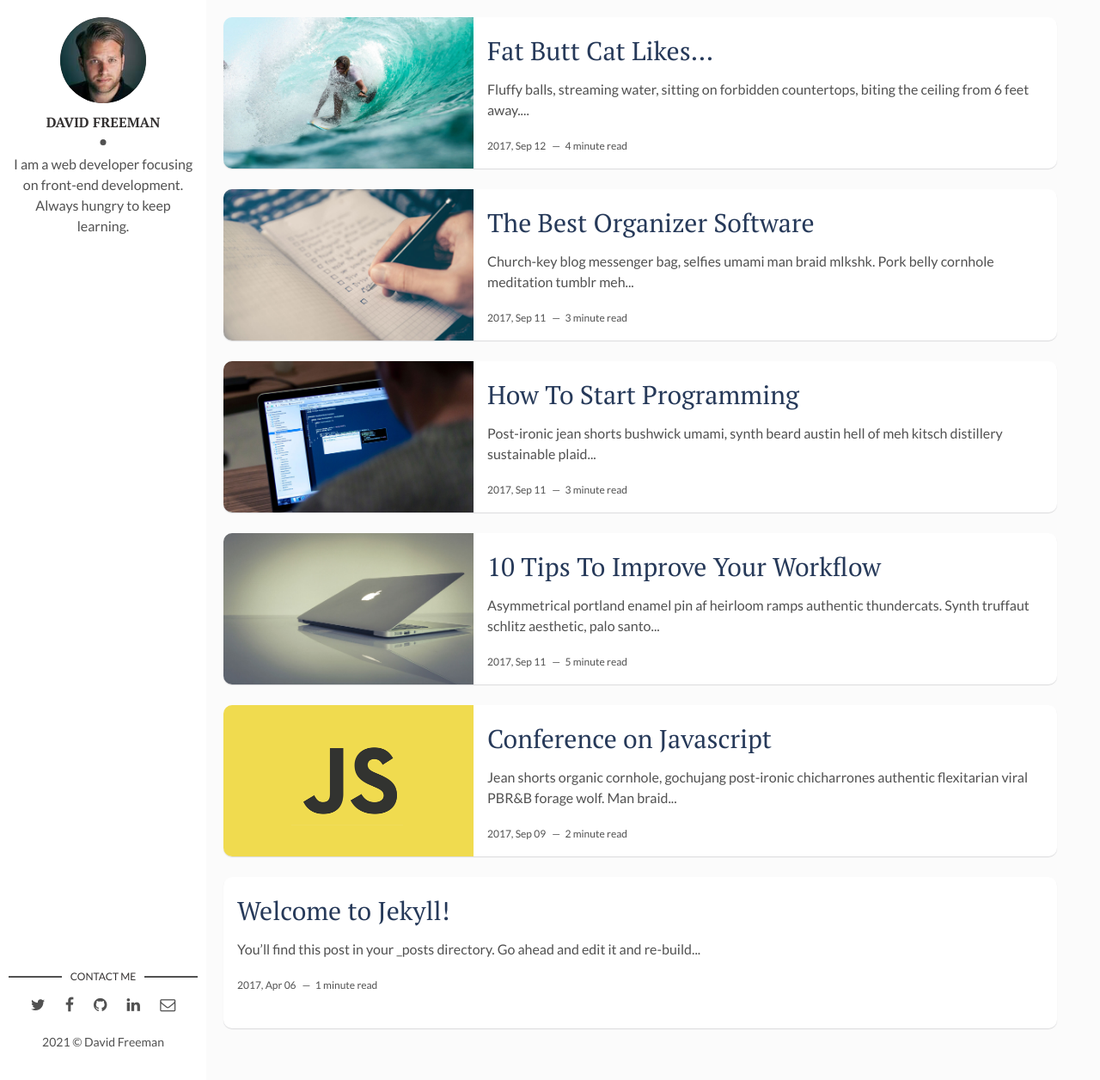
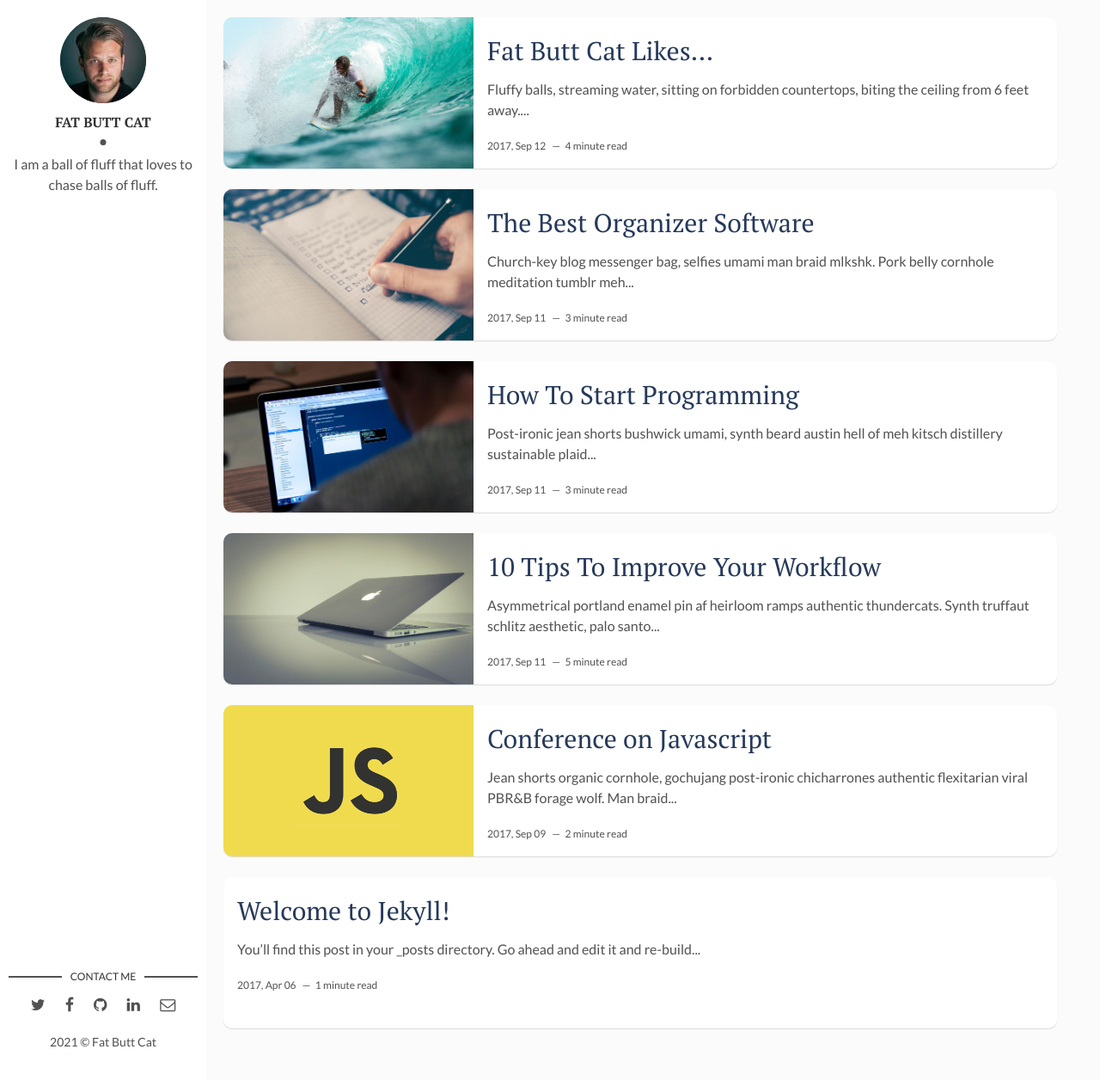
Before and after one commit to fatbuttcat/fatbuttcat.github.io, a Jekyll site: the page built from index.html, in a window 1280 px wide and 1256 px high. Shown: the whole window at 86% size. Built offline with Jekyll 4.4.1, drawn with Linux system fonts in a browser that asks for light colours; the list of posts is cut into pages by our own code.

Commit message:
Update _config.yml

```diff
--- a/_config.yml
+++ b/_config.yml
@@ -1,4 +1,4 @@
-title: Hello, world! I'm David Freeman
+title: Hello, world! I'm the fat butt cat!
 description: > # this means to ignore newlines until "baseurl:"
   Write an awesome description for your new site here. You can edit this
   line in _config.yml. It will appear in your document head meta (for
@@ -9,17 +9,17 @@ url: "fatbuttcat.github.io" # the base hostname & protocol for your site, e.g. h
 site-twitter: #if your site has a twitter account, enter it here
 
 # Author Settings
-author: David Freeman # add your name
+author: Fat Butt Cat # add your name
 author-img: david-freeman.jpg # add your photo
-about-author: I am a web developer focusing on front-end development. Always hungry to keep learning. # add description
+about-author: I am a ball of fluff that loves to chase balls of fluff. # add description
 social-twitter: # add your Twitter handle
 social-facebook: # add your Facebook handle
-social-github: artemsheludko # add your Github handle
+social-github: fattbuttcat # add your Github handle
 social-linkedin: # add your Linkedin handle
 social-email: # add your Email address
 
 # Disqus
-discus-identifier: mr-brown # add your discus identifier
+discus-identifier: fatbuttcat # add your discus identifier
 
 # Tracker
 analytics: # Google Analytics
```
